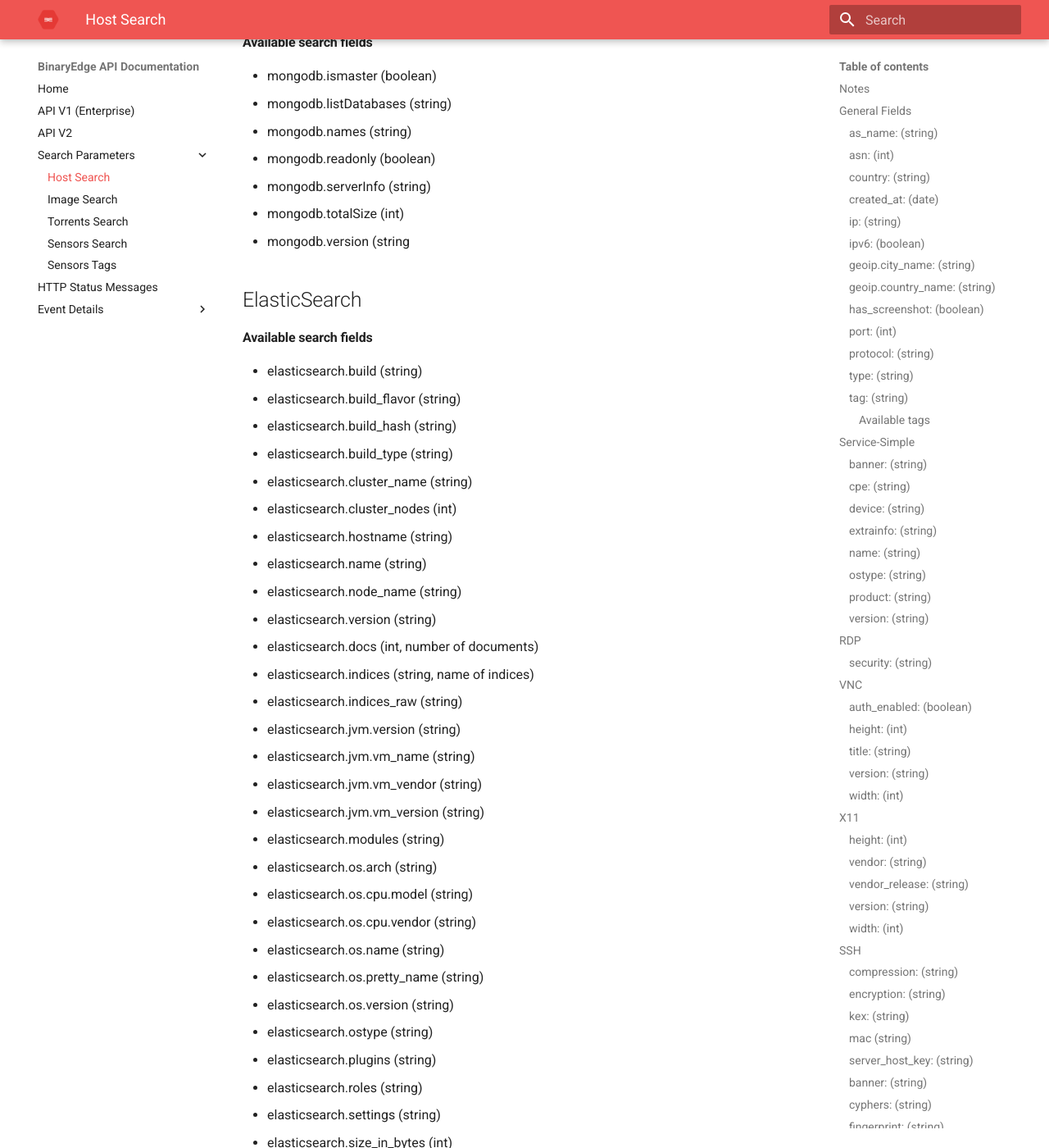
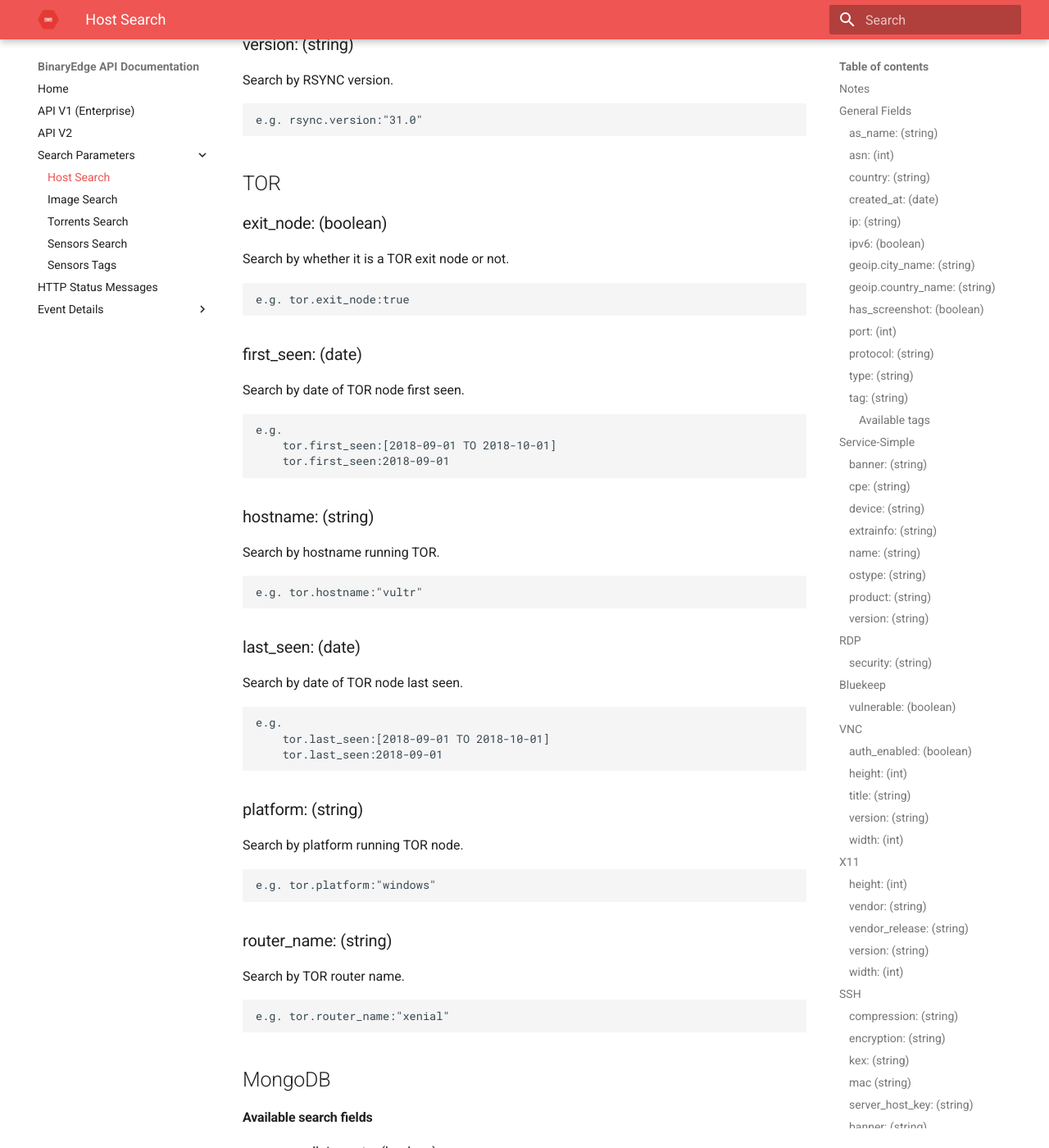
Before and after one commit to igama/docs.binaryedge.io, an MkDocs documentation site: the page built from docs/search.md, in a window 1280 px wide and 1400 px high, scrolled down 16778 px. Shown: the whole window at 82% size. Built offline with MkDocs 1.6.1 and Material for MkDocs 9.7.7, drawn with Linux system fonts in a browser that asks for light colours; some of the changed text lies outside the part shown.

```diff
--- a/docs/search.md
+++ b/docs/search.md
@@ -152,6 +152,14 @@ Search by product versions. Better used together with product.
 Search by RDP security detected.
 
     e.g. rdp.security:NLA
+
+
+## Bluekeep
+
+### vulnerable: (boolean)
+Search by whether an RDP server is vulnerable to Bluekeep or not.
+
+    e.g. bluekeep.vulnerable:NLA
 
 
 ## VNC
@@ -530,6 +538,42 @@ Search by RSYNC version.
     e.g. rsync.version:"31.0"
 
 
+## TOR
+
+### exit_node: (boolean)
+Search by whether it is a TOR exit node or not.
+
+    e.g. tor.exit_node:true
+
+### first_seen: (date)
+Search by date of TOR node first seen.
+
+    e.g.
+        tor.first_seen:[2018-09-01 TO 2018-10-01]
+        tor.first_seen:2018-09-01
+
+### hostname: (string)
+Search by hostname running TOR.
+
+    e.g. tor.hostname:"vultr"
+
+### last_seen: (date)
+Search by date of TOR node last seen.
+
+    e.g.
+        tor.last_seen:[2018-09-01 TO 2018-10-01]
+        tor.last_seen:2018-09-01
+
+### platform: (string)
+Search by platform running TOR node.
+
+    e.g. tor.platform:"windows"
+
+### router_name: (string)
+Search by TOR router name.
+
+    e.g. tor.router_name:"xenial"
+
 ## MongoDB
 
 #### Available search fields
@@ -595,6 +639,7 @@ Search by RSYNC version.
 * cassandra.keyspaces (string)
 * cassandra.keyspace_names (string)
 * cassandra.table_names (string)
+
 
 ## Redis
 
@@ -672,3 +717,11 @@ Search by RSYNC version.
 * memcached.total_items (int)
 * memcached.uptime (int)
 * memcached.version (string)
+
+
+## RethinkDB
+
+#### Available search fields
+
+* rethinkdb.database_names (string)
+* rethinkdb.tables_names (string)
```
Also changed, not shown: other parts of docs/search.md (+1 -1 lines), docs/modules.md (+8 -21 lines), docs/sensors-search.md (+4 -4 lines), docs/sensors-tags.md (+2 -0 lines), docs/sinkhole.md (+23 -4 lines).
